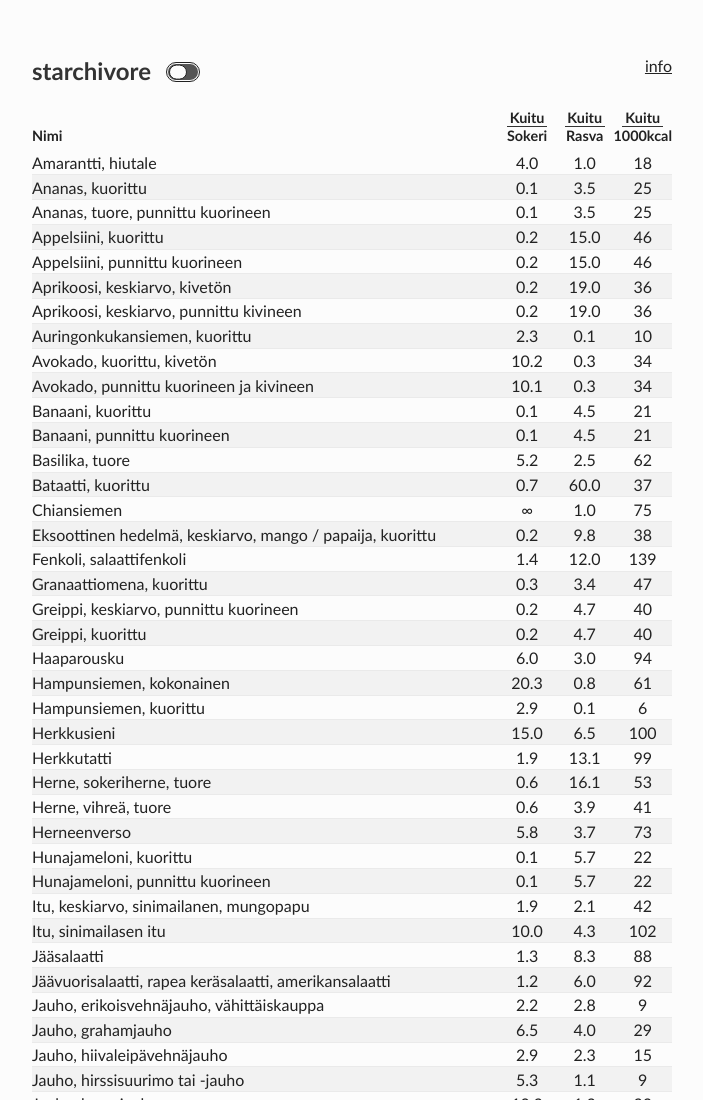
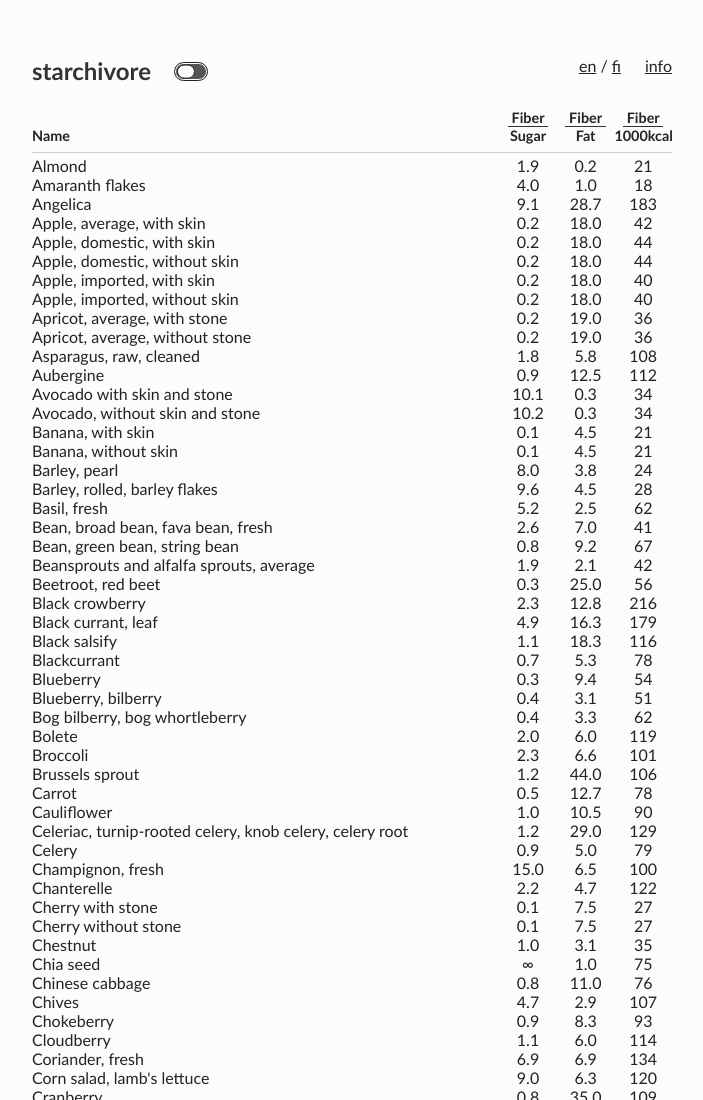
Before and after one commit to visahaarala/starchivore, a plain HTML site: page index.html in a window 1280 px wide. Shown: the top 1100 px of the page, without its empty margins (288-991 px from the left). Drawn offline with Linux system fonts and the light colour scheme.

Commit message:
english, sticky layout, readme

```diff
--- a/index.html
+++ b/index.html
@@ -3,36 +3,39 @@
   <head>
     <meta charset="UTF-8" />
     <meta name="viewport" content="width=device-width, initial-scale=1.0" />
-    <meta name="theme-color" content="#fcfcfc">
+    <meta name="theme-color" content="#fcfcfc" />
     <title>starchivore</title>
     <link rel="stylesheet" href="style.css" />
     <script type="module" src="script.js"></script>
   </head>
   <body>
     <header>
-      <h1>starchivore</h1>
-      <div class="toggle" id="toggle"></div>
-      <a href="https://github.com/visahaarala/starchivore">info</a>
+      <div class="top">
+        <h1>starchivore</h1>
+        <div class="toggle" id="toggle"></div>
+        <div class="lang">
+          <span id="en">en</span> / <span id="fi">fi</span>
+        </div>
+        <a href="https://github.com/visahaarala/starchivore">info</a>
+      </div>
+
+      <div class="table-header grid">
+        <div id="name" class="sort left"></div>
+        <div id="fs" class="sort"></div>
+        <div id="ff" class="sort"></div>
+        <div id="fe" class="sort"></div>
+      </div>
     </header>
-    <table>
+
+    <div id="table-contents" class="table-contents grid"></div>
+
+    <table style="display: none">
       <thead>
         <tr>
-          <th id="nimi">nimi</th>
-          <th id="kuitusokeri">
-            kuitu
-            <div></div>
-            sokeri
-          </th>
-          <th id="kuiturasva">
-            kuitu
-            <div></div>
-            rasva
-          </th>
-          <th id="kuituenergia">
-            kuitu
-            <div></div>
-            1000kcal
-          </th>
+          <th id="name"></th>
+          <th id="fs"></th>
+          <th id="ff"></th>
+          <th id="fe"></th>
         </tr>
       </thead>
       <tbody id="rows"></tbody>
--- a/script.js
+++ b/script.js
@@ -20,6 +20,7 @@ const foods = [];
   rows.forEach((row) => {
     foods.push({
       fi: capitalize(row[header.indexOf('fi')]),
+      en: capitalize(row[header.indexOf('en')]),
       energy: row[header.indexOf('energy')],
       fat: row[header.indexOf('fat')],
       sugar: row[header.indexOf('sugar')],
@@ -35,39 +36,69 @@ const foods = [];
 // implement logic
 
 let filteredFoods = [...foods];
+let sort = 'name'; // name/fs/ff/fe
+let lang = navigator.language.includes('fi') ? 'fi' : 'en'; // automatically get from location (muse)
 
-const toggle = document.querySelector('#toggle');
-const nimi = document.querySelector('#nimi');
-const kuitusokeri = document.querySelector('#kuitusokeri');
-const kuiturasva = document.querySelector('#kuiturasva');
-const kuituenergia = document.querySelector('#kuituenergia');
+const toggle = document.getElementById('toggle');
+const fi = document.getElementById('fi');
+const en = document.getElementById('en');
+const sort_fi = document.getElementById('sort-fi');
+const sort_en = document.getElementById('sort-en');
+const foodName = document.getElementById('name');
+const fs = document.getElementById('fs');
+const ff = document.getElementById('ff');
+const fe = document.getElementById('fe');
+// const rows = document.getElementById('rows');
+const contents = document.getElementById('table-contents');
 
-const rows = document.querySelector('#rows');
+const setTableHeaders = () => {
+  if (lang === 'fi') {
+    foodName.innerHTML = 'nimi';
+    fs.innerHTML = 'kuitu<div></div>sokeri';
+    ff.innerHTML = 'kuitu<div></div>rasva';
+    fe.innerHTML = 'kuitu<div></div>1000kcal';
+  } else {
+    foodName.innerHTML = 'name';
+    fs.innerHTML = 'fiber<div></div>sugar';
+    ff.innerHTML = 'fiber<div></div>fat';
+    fe.innerHTML = 'fiber<div></div>1000kcal';
+  }
+};
+setTableHeaders();
 
 const render = () => {
-  rows.replaceChildren();
+  switch (sort) {
+    case 'name':
+      filteredFoods.sort((a, b) => a[lang].localeCompare(b[lang]));
+      break;
+    case 'fs':
+      filteredFoods.sort((a, b) => a.fiber / a.sugar - b.fiber / b.sugar);
+      break;
+    case 'ff':
+      filteredFoods.sort((a, b) => a.fiber / a.fat - b.fiber / b.fat);
+      break;
+    case 'fe':
+      filteredFoods.sort((a, b) => a.fiber / a.energy - b.fiber / b.energy);
+      break;
+  }
 
+  contents.replaceChildren();
   for (const food of filteredFoods) {
-    const row = document.createElement('tr');
-
-    const nimi = document.createElement('td');
-    nimi.textContent = food.fi.replace('/', ' / ');
-    row.appendChild(nimi);
-
-    const fs = document.createElement('td');
+    const name = document.createElement('div');
+    name.textContent = food[lang].replace('/', ' / ');
+    name.classList.toggle('left');
+    const fs = document.createElement('div');
     fs.textContent =
       food.sugar === '0' ? '∞' : (food.fiber / food.sugar).toFixed(1);
-    row.appendChild(fs);
+    const ff = document.createElement('div');
+    ff.textContent = (food.fiber / food.fat).toFixed(1);
+    const fe = document.createElement('div');
+    fe.textContent = ((food.fiber / food.energy) * 1000).toFixed(0);
 
-    const ff = document.createElement('td');
-    ff.textContent = (food.fiber / food.fat).toFixed(1);
-    row.appendChild(ff);
-
-    const fe = document.createElement('td');
-    fe.textContent = ((food.fiber / food.energy) * 1000).toFixed(0);
-    row.appendChild(fe);
-
-    rows.appendChild(row);
+    contents.appendChild(name);
+    contents.appendChild(fs);
+    contents.appendChild(ff);
+    contents.appendChild(fe);
   }
 };
 
@@ -83,28 +114,38 @@ toggle.addEventListener('click', () => {
   render();
 });
 
-nimi.addEventListener('click', () => {
-  foods.sort((a, b) => a.fi.localeCompare(b.fi));
-  filteredFoods.sort((a, b) => a.fi.localeCompare(b.fi));
+fi.addEventListener('click', () => {
+  lang = 'fi';
+  setTableHeaders();
   render();
 });
 
-kuitusokeri.addEventListener('click', () => {
-  foods.sort((a, b) => a.fiber / a.sugar - b.fiber / b.sugar);
-  filteredFoods.sort((a, b) => a.fiber / a.sugar - b.fiber / b.sugar);
+en.addEventListener('click', () => {
+  lang = 'en';
+  setTableHeaders();
   render();
 });
 
-kuiturasva.addEventListener('click', () => {
-  foods.sort((a, b) => a.fiber / a.fat - b.fiber / b.fat);
-  filteredFoods.sort((a, b) => a.fiber / a.fat - b.fiber / b.fat);
+foodName.addEventListener('click', () => {
+  sort = 'name';
   render();
 });
 
-kuituenergia.addEventListener('click', () => {
-  foods.sort((a, b) => a.fiber / a.energy - b.fiber / b.energy);
-  filteredFoods.sort((a, b) => a.fiber / a.energy - b.fiber / b.energy);
+fs.addEventListener('click', () => {
+  sort = 'fs';
+  render();
+});
+
+ff.addEventListener('click', () => {
+  sort = 'ff';
+  render();
+});
+
+fe.addEventListener('click', () => {
+  sort = 'fe';
   render();
 });
 
 render();
+
+// make opacity 1 for tbody after loading
--- a/style.css
+++ b/style.css
@@ -18,32 +18,42 @@ html {
 body {
   width: 100%;
   max-width: 40rem;
-  margin: max(1.5rem, min(5vw, 3.5rem)) 3vw min(2vw, 1.5rem);
-
-  position: relative; /* for fixing header & table header */
+  margin: 0 3vw min(2vw, 1.5rem);
 
   color: #222;
-  display: flex;
-  flex-direction: column;
-  align-items: center;
   font-family: 'Gill Sans', 'Gill Sans MT', Calibri, 'Trebuchet MS', sans-serif;
 }
 
+.grid {
+  display: grid;
+  grid-template-columns: auto repeat(3, 3.6rem);
+}
+
 header {
-  align-self: stretch;
+  position: sticky;
+  top: 0;
+
+  display: flex;
+  flex-direction: column;
+  gap: 1.5rem;
+  padding: max(1.5rem, min(5vw, 3.5rem)) 0 0.5rem;
+  margin-bottom: 0.2rem;
+  background-color: var(--bacco-white);
+  border-bottom: 1px solid #ccc;
+
+  .top {
     display: flex;
     align-items: center;
+    gap: 1.5rem;
 
     h1 {
-    display: block;
       font-size: 1.5rem;
       color: #333;
     }
     .toggle {
       cursor: pointer;
-    margin-top: 0.2rem;
+      margin-top: 0.15rem;
       background-color: #555;
-    margin-left: 1rem;
       height: 1.1rem;
       width: 2rem;
       border-radius: 1.1rem;
@@ -53,6 +63,7 @@ header {
     }
     .toggle.active {
       background-color: #bbb;
+      background-color: rgb(0, 165, 0);
     }
     .toggle::after {
       content: '';
@@ -69,17 +80,58 @@ header {
     .toggle.active::after {
       left: 0.72rem;
     }
+    .lang {
+      align-self: start;
+      margin-left: auto;
+      span {
+        text-decoration: underline;
+        cursor: pointer;
+      }
+    }
     a {
       align-self: start;
-    margin-left: auto;
       color: inherit;
     }
-  /* margin-bottom: min(2vw, 1rem); */
-  margin-bottom: 2vw;
-  margin-bottom: 1.5rem;
   }
 
-table {
+  .table-header {
+    .sort {
+      display: flex;
+      flex-direction: column;
+      justify-content: end;
+
+      font-size: 0.9em;
+      font-weight: 600;
+      text-transform: capitalize;
+      text-align: center;
+      cursor: pointer;
+      div {
+        width: 100%;
+        height: 1px;
+        position: relative;
+      }
+      div::after {
+        content: '';
+        position: absolute;
+        left: 15%;
+        width: 70%;
+        height: 100%;
+        background-color: #333;
+      }
+    }
+  }
+}
+
+.table-contents {
+  /* margin-top: 6rem; */
+  text-align: center;
+}
+
+.left {
+  justify-self: start;
+}
+
+/* table {
   width: 100%;
   border-spacing: 0;
 }
@@ -105,7 +157,6 @@ th {
     position: relative;
   }
   div::after {
-    /* just to get the 70% line center aligned */
     content: '';
     position: absolute;
     left: 15%;
@@ -126,11 +177,4 @@ tr:nth-child(2n) td {
   background-color: #eeea;
   border-top: 1px solid #ddd6;
   border-bottom: 1px solid #ddd6;
-}
-
-header .toggle.animate {
-  transition: background-color 0.1s;
-}
-header .toggle.animate::after {
-  transition: left 0.1s;
-}
+} */
```
Also changed, not shown: README.md. Lines whose indentation alone changed are shown as unchanged.
